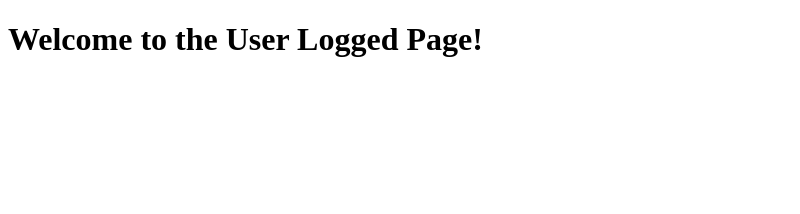
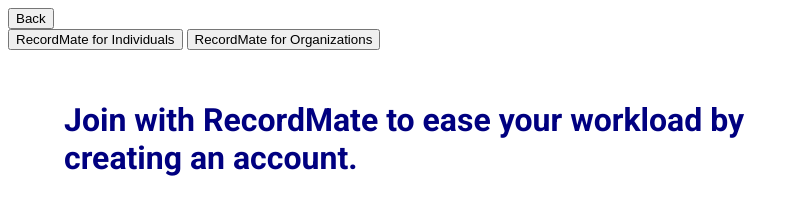
Before and after one commit to STEVENx101/RecordMate, an Electron app: page frontend/Userloggedpage.html in a window 800 px wide. Drawn offline with Linux system fonts and the light colour scheme.

Commit message:
added css and js files for second page

```diff
--- a/frontend/Userloggedpage.css
+++ b/frontend/Userloggedpage.css
@@ -0,0 +1,12 @@
+@import url('https://fonts.googleapis.com/css2?family=Roboto:wght@400;700&display=swap');
+
+html, body {
+    font-family: 'Roboto', sans-serif;
+}
+
+h1{
+    position:absolute;
+    top: 10%;
+    left: 8%;
+    color: navy;
+}
--- a/frontend/Userloggedpage.html
+++ b/frontend/Userloggedpage.html
@@ -4,11 +4,24 @@
     <meta charset="UTF-8">
     <meta http-equiv="X-UA-Compatible" content="IE=edge">
     <meta name="viewport" content="width=device-width, initial-scale=1.0">
-    <title>User Logged Page</title>
+    <title>RecordMate</title>
+    <link rel="stylesheet" href="Userloggedpage.css">
+    <script src="Userloggedpage.js"></script>
+
 </head>
 <body>
 
-    <h1>Welcome to the User Logged Page!</h1>
+    <h1>Join with RecordMate to ease your workload by creating an account.</h1>
+
+   <div id="">
+    <button onclick="goback()">Back</button>
+   </div>
+
+    <div>
+        <button>RecordMate for Individuals</button>
+        <button>RecordMate for Organizations</button>
+    </div>
+
 
 </body>
 </html>
--- a/frontend/Userloggedpage.js
+++ b/frontend/Userloggedpage.js
@@ -0,0 +1,3 @@
+function goback() {
+    window.history.back();
+}
```
Also changed, not shown: frontend/Loginpage.html (+1 -1 lines).
